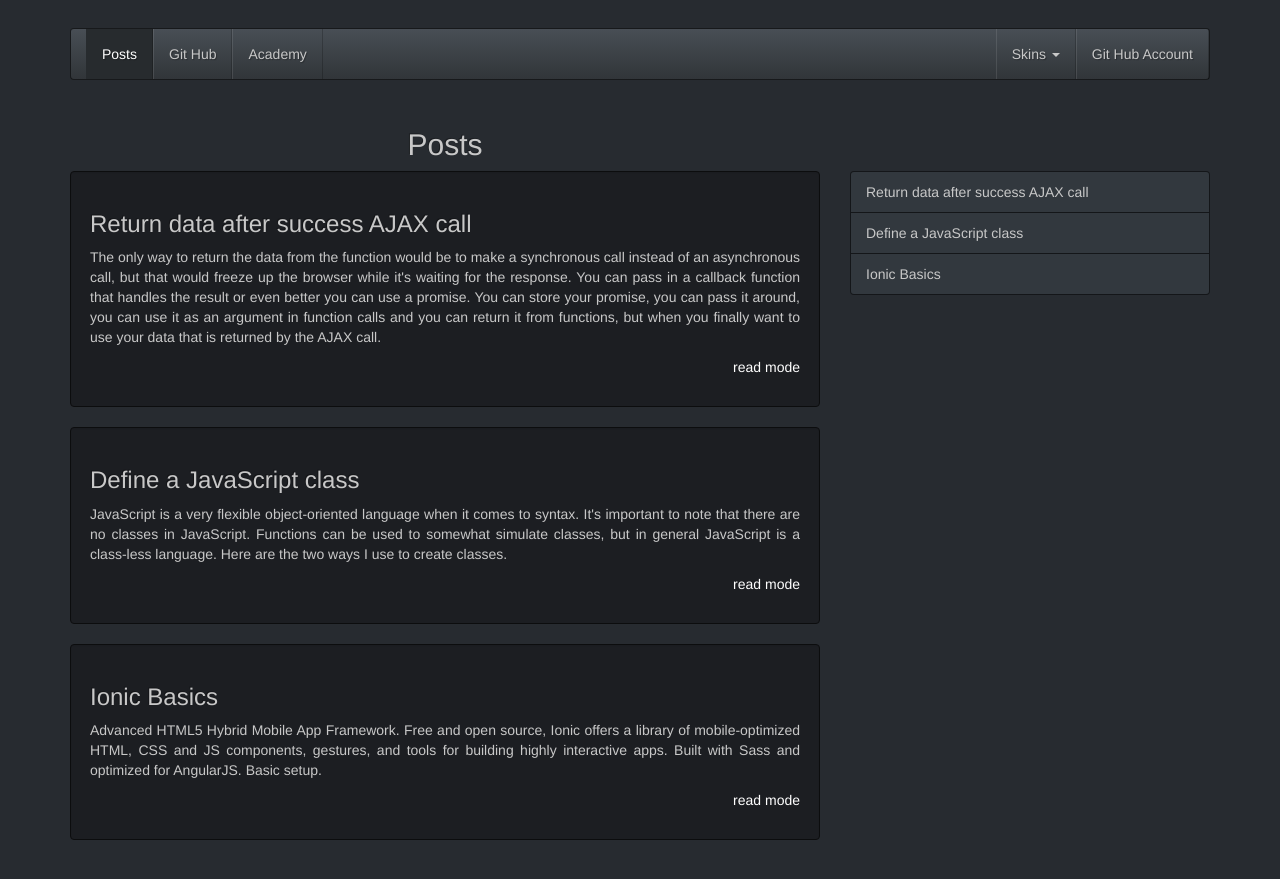
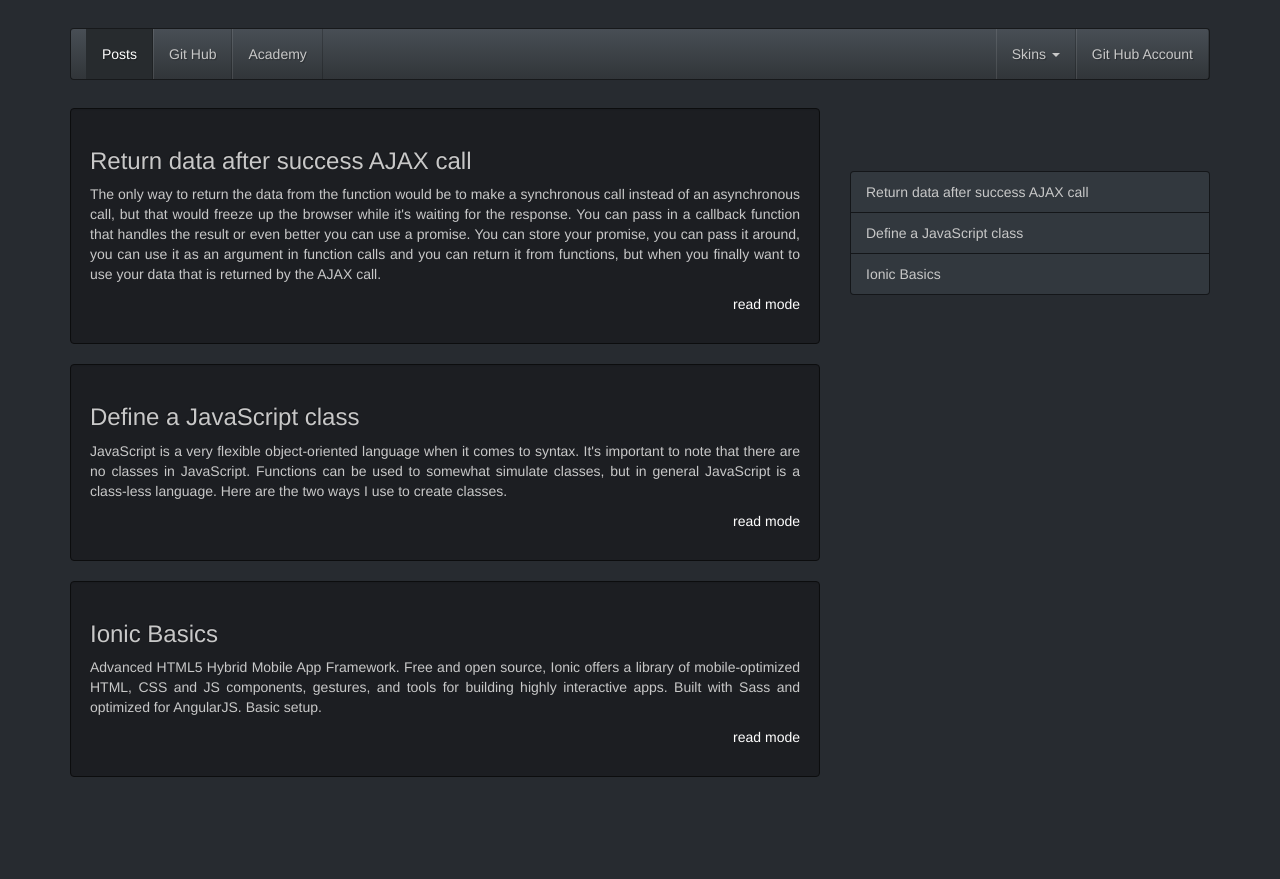
Before and after one commit to donvercety/donvercety.github.io, a Jekyll site: the page built from index.html, in a window 1280 px wide. Shown: the top 879 px of the page. Built offline with Jekyll 4.4.1, drawn with Linux system fonts in a browser that asks for light colours; nearby versions of some CDN libraries.

Commit message:
Update index.html

```diff
--- a/index.html
+++ b/index.html
@@ -6,7 +6,6 @@ tab_number: 1
 ---
 
 <div class="col-md-8">
-	<h2 class="text-center">Posts</h2>
 
 	{% for post in site.posts %}
 	<div class="well">
```
